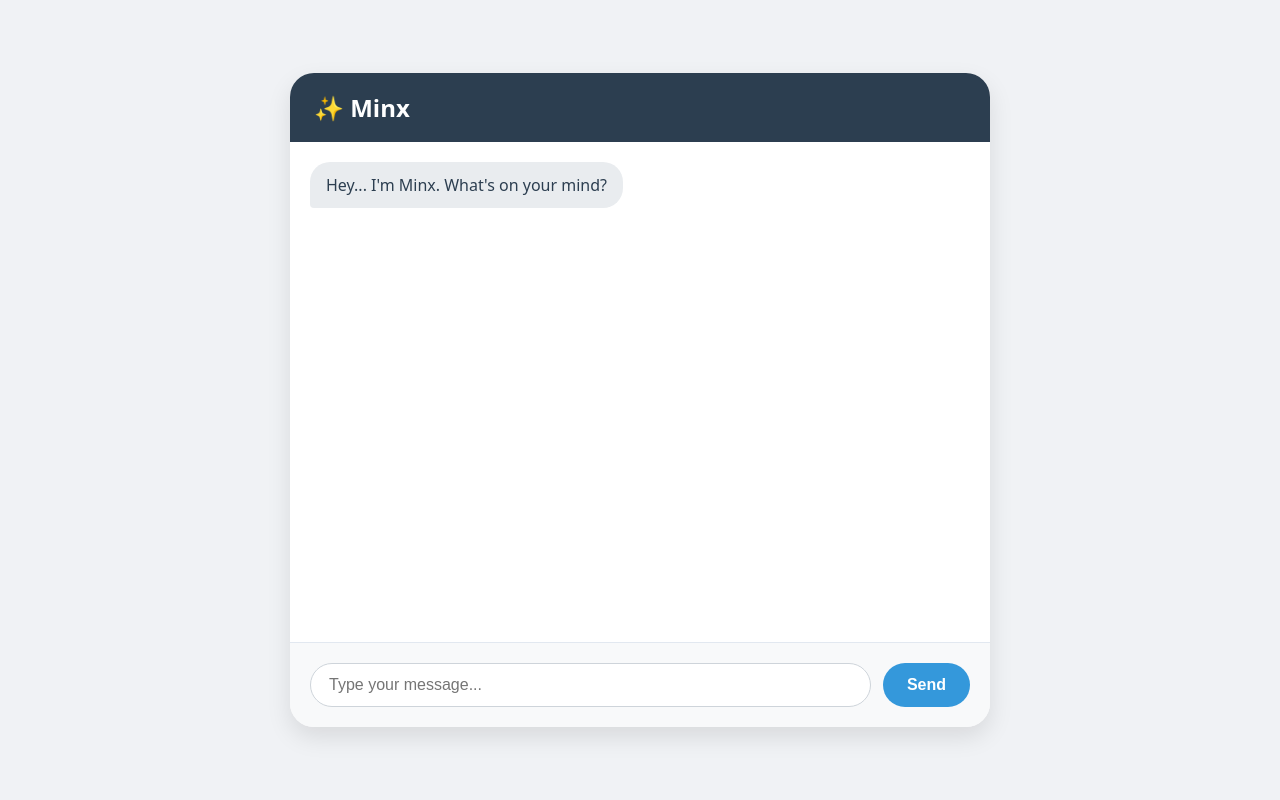
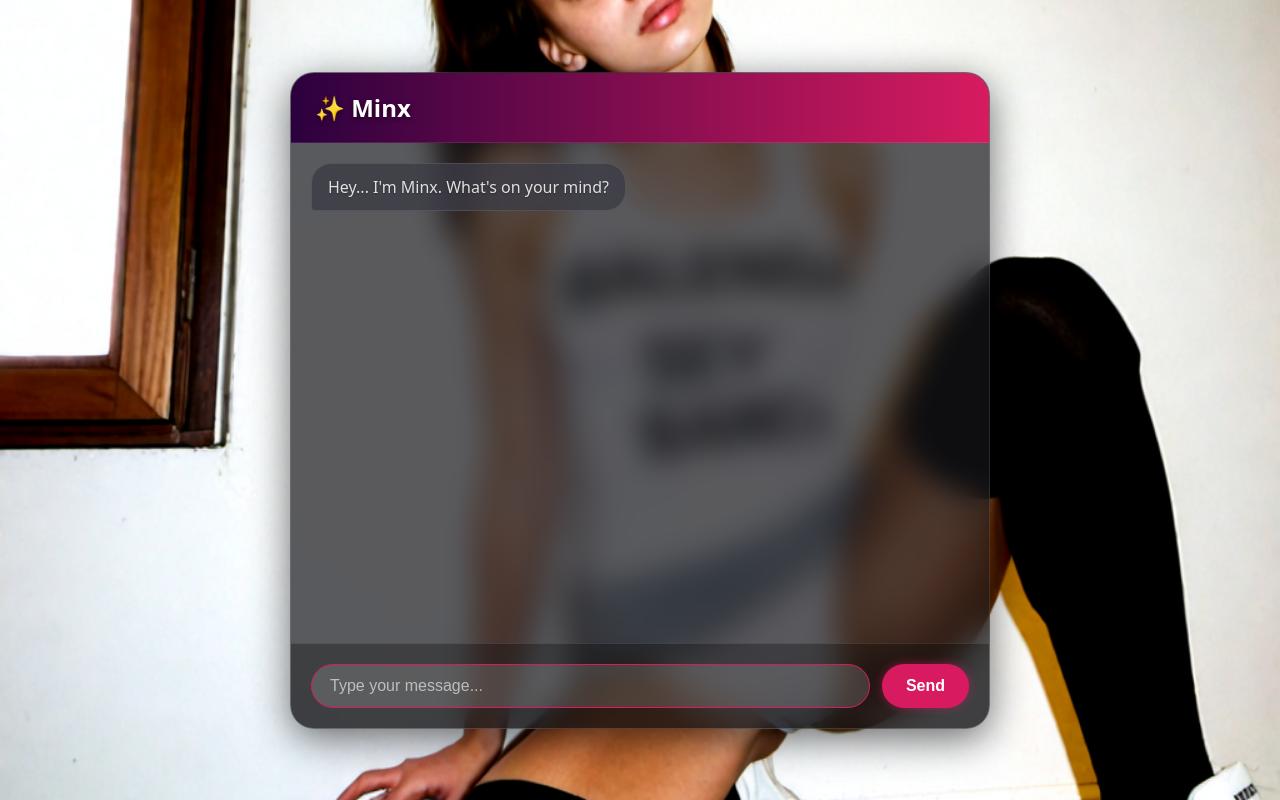
Before and after one commit to jxgx/minx-chat, a plain HTML site: page index.html in a window 1280 px wide. Drawn offline with Linux system fonts and the light colour scheme.

Commit message:
Added custom background image

```diff
--- a/index.html
+++ b/index.html
@@ -4,46 +4,80 @@
     <meta charset="UTF-8">
     <meta name="viewport" content="width=device-width, initial-scale=1.0">
     <title>Minx – Your AI Companion</title>
-    <style>
+     <style>
         * {
             box-sizing: border-box;
         }
+
+        /* 1. THE RESPONSIVE BACKGROUND */
         body {
             font-family: system-ui, -apple-system, BlinkMacSystemFont, 'Segoe UI', Roboto, sans-serif;
-            background: #f0f2f5;
+            /* Image from Unsplash - replace the URL below if you want a different one */
+            background-image: url('bg.jpg');
+            background-size: cover;        /* Ensures image covers the screen on any device */
+            background-position: center;  /* Keeps the image centered */
+            background-attachment: fixed; /* Creates a parallax effect (image stays still while scrolling) */
             display: flex;
             justify-content: center;
             align-items: center;
             min-height: 100vh;
             margin: 0;
             padding: 20px;
+            color: white; /* General text color to white for dark mode */
         }
+
         .chat-card {
             max-width: 700px;
             width: 100%;
-            background: white;
+
+            /* 2. GLASSMORPHISM EFFECT */
+            background: rgba(20, 20, 25, 0.7); /* Dark, semi-transparent background */
+            backdrop-filter: blur(15px);       /* Blurs the image behind the card */
+            -webkit-backdrop-filter: blur(15px); /* Safari support */
+            border: 1px solid rgba(255, 255, 255, 0.1); /* Subtle border */
+
             border-radius: 24px;
-            box-shadow: 0 10px 25px rgba(0,0,0,0.1);
+            box-shadow: 0 10px 40px rgba(0,0,0,0.6); /* Deeper shadow for depth */
             overflow: hidden;
+            display: flex;
+            flex-direction: column;
         }
+
         .chat-header {
-            background: #2c3e50;
+            background: linear-gradient(90deg, #2c003e, #d81b60); /* Dark purple to pink gradient */
             padding: 18px 24px;
+            border-bottom: 1px solid rgba(255,255,255,0.1);
         }
+
         .chat-header h2 {
             margin: 0;
             color: white;
             font-size: 1.5rem;
+            text-shadow: 0 2px 4px rgba(0,0,0,0.5);
         }
+
         .chat-messages {
             height: 500px;
             overflow-y: auto;
             padding: 20px;
-            background: #ffffff;
+            background: transparent; /* Transparent to see the blur */
             display: flex;
             flex-direction: column;
             gap: 12px;
         }
+
+        /* Custom Scrollbar for a polished look */
+        .chat-messages::-webkit-scrollbar {
+            width: 8px;
+        }
+        .chat-messages::-webkit-scrollbar-track {
+            background: transparent;
+        }
+        .chat-messages::-webkit-scrollbar-thumb {
+            background: rgba(255, 255, 255, 0.2);
+            border-radius: 4px;
+        }
+
         .message {
             max-width: 80%;
             padding: 12px 16px;
@@ -51,36 +85,57 @@
             line-height: 1.4;
             word-wrap: break-word;
             white-space: pre-wrap;
+            font-size: 1rem;
+            text-shadow: 0 1px 2px rgba(0,0,0,0.3); /* Slight shadow for readability */
         }
+
         .user-message {
             align-self: flex-end;
-            background: #3498db;
+            background: linear-gradient(135deg, #d81b60, #ad1457); /* Pink/Magenta gradient */
             color: white;
             border-bottom-right-radius: 4px;
+            box-shadow: 0 4px 15px rgba(216, 27, 96, 0.4);
         }
+
         .bot-message {
             align-self: flex-start;
-            background: #e9ecef;
-            color: #2c3e50;
+            background: rgba(60, 60, 70, 0.8); /* Dark grey glass */
+            color: #e0e0e0; /* Light grey text */
             border-bottom-left-radius: 4px;
+            border: 1px solid rgba(255, 255, 255, 0.1);
         }
+
         .chat-input-area {
             display: flex;
             gap: 12px;
             padding: 20px;
-            background: #f8f9fa;
-            border-top: 1px solid #e2e8f0;
+            background: rgba(0, 0, 0, 0.3); /* Darker footer */
+            border-top: 1px solid rgba(255, 255, 255, 0.1);
         }
+
         .chat-input-area input {
             flex: 1;
             padding: 12px 18px;
-            border: 1px solid #ced4da;
+            background: rgba(255, 255, 255, 0.1);
+            border: 1px solid rgba(255, 255, 255, 0.2);
             border-radius: 40px;
             font-size: 1rem;
             outline: none;
+            color: white;
+            transition: background 0.3s;
         }
+
+        .chat-input-area input::placeholder {
+            color: rgba(255,255,255,0.6);
+        }
+
+        .chat-input-area input:focus {
+            background: rgba(255, 255, 255, 0.15);
+            border-color: #d81b60;
+        }
+
         .chat-input-area button {
-            background: #3498db;
+            background: #d81b60;
             border: none;
             padding: 0 24px;
             border-radius: 40px;
@@ -88,18 +143,23 @@
             font-weight: bold;
             font-size: 1rem;
             cursor: pointer;
+            box-shadow: 0 0 10px rgba(216, 27, 96, 0.5);
+            transition: transform 0.1s, box-shadow 0.2s;
         }
-        .chat-input-area button:hover {
-            background: #2980b9;
+
+        .chat-input-area button:active {
+            transform: scale(0.95);
         }
+
         .typing {
             align-self: flex-start;
-            background: #e9ecef;
-            color: #6c757d;
+            background: rgba(255,255,255,0.1);
+            color: #b0b0b0;
             padding: 10px 16px;
             border-radius: 20px;
             font-style: italic;
             font-size: 0.9rem;
+            border: 1px solid rgba(255,255,255,0.05);
         }
     </style>
 </head>
```
Also changed, not shown: bg.jpg (added).
